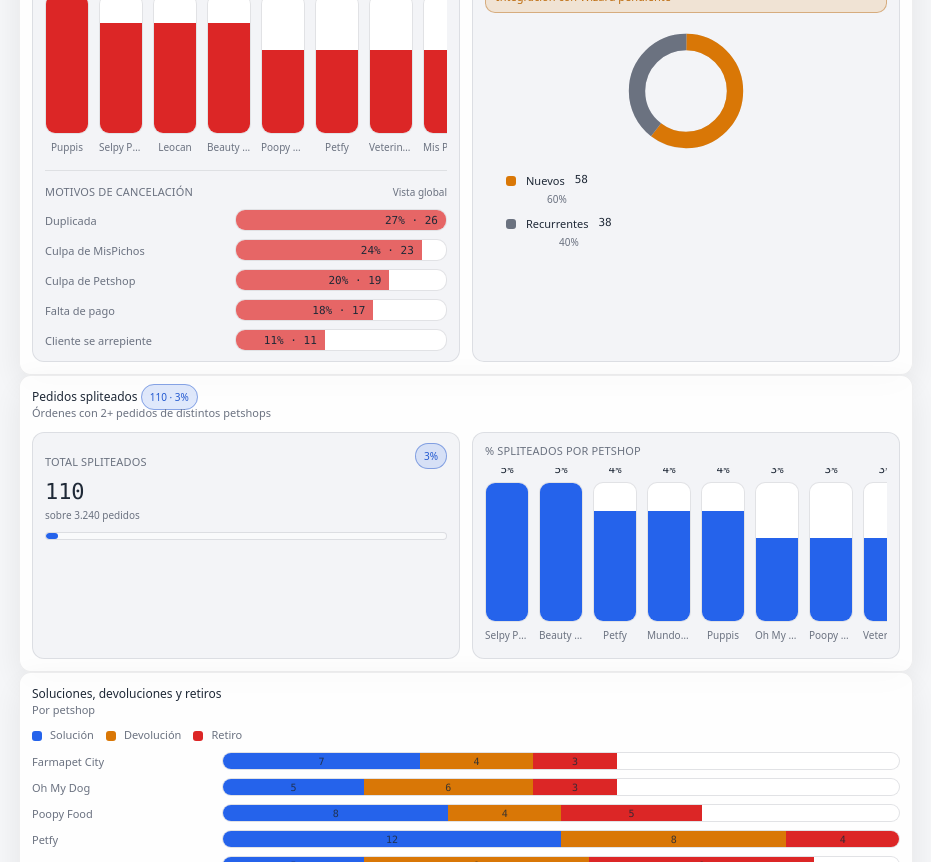
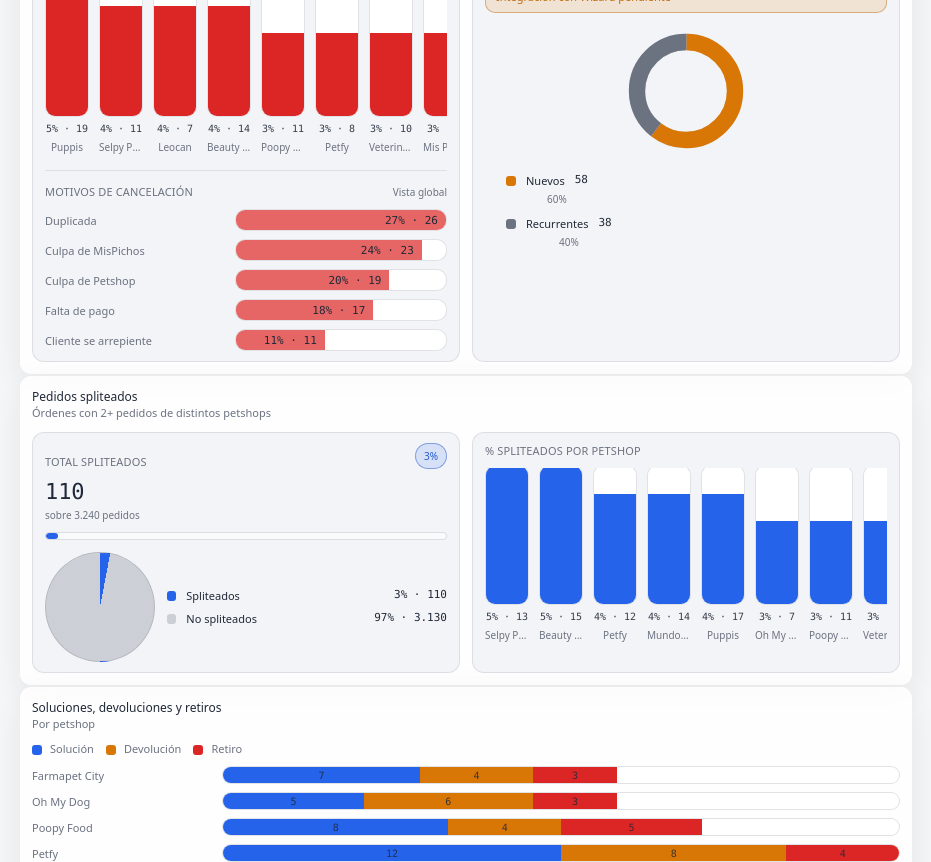
Before and after one commit to rama-MisPichos/mispichos-ops-dashboard, a Next.js app: page / in a window 1280 px wide. Shown: the part 2660-3522 px from the top of the page, without its empty margins (311-1242 px from the left). Built offline with nearby package versions, Linux system fonts and the light colour scheme.

Commit message:
feature/Split-section

```diff
--- a/src/app/components/DashboardClient.tsx
+++ b/src/app/components/DashboardClient.tsx
@@ -141,6 +141,62 @@ function Doughnut({
   );
 }
 
+function PieSplit({
+  pct0,
+  aLabel,
+  aValue,
+  aColor,
+  bLabel,
+  bValue,
+  bColor,
+}: {
+  pct0: number; // 0..100 rounded
+  aLabel: string;
+  aValue: number;
+  aColor: string;
+  bLabel: string;
+  bValue: number;
+  bColor: string;
+}) {
+  const n = clamp(round0(pct0), 0, 100);
+  return (
+    <div className="pieWrap">
+      <div
+        className="pie"
+        role="img"
+        aria-label={`${aLabel} ${n}%`}
+        style={{
+          background: `conic-gradient(${aColor} 0 ${n}%, ${bColor} ${n}% 100%)`,
+        }}
+      />
+      <div className="pieLegend">
+        <div className="pieLegendItem">
+          <span className="legendSwatch" style={{ background: aColor }} />
+          <div className="pieLegendMain">
+            <div className="pieLegendTop">
+              <span>{aLabel}</span>
+              <span className="mono">
+                {n}% · {aValue.toLocaleString("es-AR")}
+              </span>
+            </div>
+          </div>
+        </div>
+        <div className="pieLegendItem">
+          <span className="legendSwatch" style={{ background: bColor }} />
+          <div className="pieLegendMain">
+            <div className="pieLegendTop">
+              <span>{bLabel}</span>
+              <span className="mono">
+                {100 - n}% · {bValue.toLocaleString("es-AR")}
+              </span>
+            </div>
+          </div>
+        </div>
+      </div>
+    </div>
+  );
+}
+
 function BarList({
   items,
   color,
@@ -181,11 +237,19 @@ function VerticalBars({
   return (
     <div className="vbars">
       {items.map((it) => (
-        <div key={it.id} className="vbarItem" title={`${it.label}: ${valueFormatter ? valueFormatter(it.value) : it.value}${it.meta ? ` · ${it.meta}` : ""}`}>
+        <div
+          key={it.id}
+          className="vbarItem"
+          title={`${it.label}: ${valueFormatter ? valueFormatter(it.value) : it.value}${it.meta ? ` · ${it.meta}` : ""}`}
+        >
           <div className="vbarValue mono">{valueFormatter ? valueFormatter(it.value) : it.value}</div>
           {it.meta ? <div className="vbarMeta mono">{it.meta}</div> : null}
           <div className="vbar">
-            <div style={{ height: `${(it.value / max) * 100}%`, background: color }} />
+            <div style={{ height: `${(it.value / max) * 100}%`, background: color, width: "100%" }} />
+          </div>
+          <div className="vbarUnder mono">
+            {valueFormatter ? valueFormatter(it.value) : it.value}
+            {it.meta ? ` · ${it.meta}` : ""}
           </div>
           <div className="vbarLabel">{it.label}</div>
         </div>
@@ -597,7 +661,7 @@ export default function DashboardClient() {
   const splitPctBars = useMemo(() => {
     if (!data) return [];
     const rows = data.metricsByPetshop
-      .map((m) => ({ id: m.petshopId, label: m.petshopName, value: round0(m.splitPct) }))
+      .map((m) => ({ id: m.petshopId, label: m.petshopName, value: round0(m.splitPct), meta: m.split.toLocaleString("es-AR") }))
       .sort((a, b) => b.value - a.value);
     if (petshopId === "ALL") return rows;
     return rows.filter((r) => r.id === petshopId);
@@ -1576,12 +1640,7 @@ export default function DashboardClient() {
       <section className="section" id="spliteados">
         <div className="sectionHeader">
           <div>
-            <h2>
-              Pedidos spliteados{" "}
-              <span className="pill badgeInfo">
-                {globalSplitBadge.split} · {globalSplitBadge.pct}%
-              </span>
-            </h2>
+            <h2>Pedidos spliteados</h2>
             <p>Órdenes con 2+ pedidos de distintos petshops</p>
           </div>
         </div>
@@ -1604,6 +1663,20 @@ export default function DashboardClient() {
                 <div className="bar" aria-hidden="true">
                   <div style={{ width: `${clamp(splitSummary.pct0, 0, 100)}%`, background: "var(--info)" }} />
                 </div>
+              </div>
+            ) : null}
+
+            {splitSummary ? (
+              <div style={{ marginTop: 12 }}>
+                <PieSplit
+                  pct0={splitSummary.pct0}
+                  aLabel="Spliteados"
+                  aValue={splitSummary.split}
+                  aColor="var(--info)"
+                  bLabel="No spliteados"
+                  bValue={Math.max(0, splitSummary.total - splitSummary.split)}
+                  bColor="color-mix(in srgb, var(--muted) 28%, var(--surface2))"
+                />
               </div>
             ) : null}
           </div>
--- a/src/app/globals.css
+++ b/src/app/globals.css
@@ -529,6 +529,46 @@ html[data-theme] *{
   align-items:flex-start;
 }
 
+.pieWrap{
+  display:grid;
+  grid-template-columns: 110px 1fr;
+  gap: 12px;
+  align-items:center;
+}
+
+.pie{
+  width: 110px;
+  height: 110px;
+  border-radius: 999px;
+  border: 1px solid var(--border);
+  box-shadow: inset 0 1px 0 rgba(255,255,255,0.08);
+  background: conic-gradient(var(--info) 0 50%, color-mix(in srgb, var(--muted) 28%, var(--surface2)) 50% 100%);
+}
+
+.pieLegend{
+  display:flex;
+  flex-direction:column;
+  gap: 8px;
+}
+
+.pieLegendItem{
+  display:flex;
+  gap: 10px;
+  align-items:flex-start;
+}
+
+.pieLegendTop{
+  display:flex;
+  gap: 10px;
+  justify-content:space-between;
+  font-size: 11px;
+  color: var(--text);
+}
+
+.pieLegendMain{
+  width: 100%;
+}
+
 .legendSwatch{
   width: 10px;
   height: 10px;
@@ -643,10 +683,18 @@ html[data-theme] *{
   overflow-y: hidden;
 }
 .vbarItem{ flex: 1; min-width: 44px; display:flex; flex-direction:column; align-items:center; gap: 6px; }
-.vbarValue{ font-size: 11px; color: var(--text); }
-.vbarMeta{ font-size: 10px; color: var(--muted); margin-top: -2px; }
+.vbarValue{ font-size: 11px; color: var(--text); line-height: 1.1; }
+.vbarMeta{ font-size: 10px; color: var(--muted); margin-top: -2px; line-height: 1.1; }
 .vbar{ width: 100%; height: 140px; background: var(--surface); border: 0.5px solid var(--border); border-radius: 10px; display:flex; align-items:flex-end; overflow:hidden; }
-.vbar > div{ width: 100%; }
+.vbarUnder{
+  font-size: 10px;
+  color: var(--text);
+  opacity: 0.9;
+  max-width: 100%;
+  white-space: nowrap;
+  overflow: hidden;
+  text-overflow: ellipsis;
+}
 .vbarLabel{ font-size: 10px; color: var(--muted); white-space:nowrap; overflow:hidden; text-overflow:ellipsis; max-width: 100%; }
 
 .note{
```
